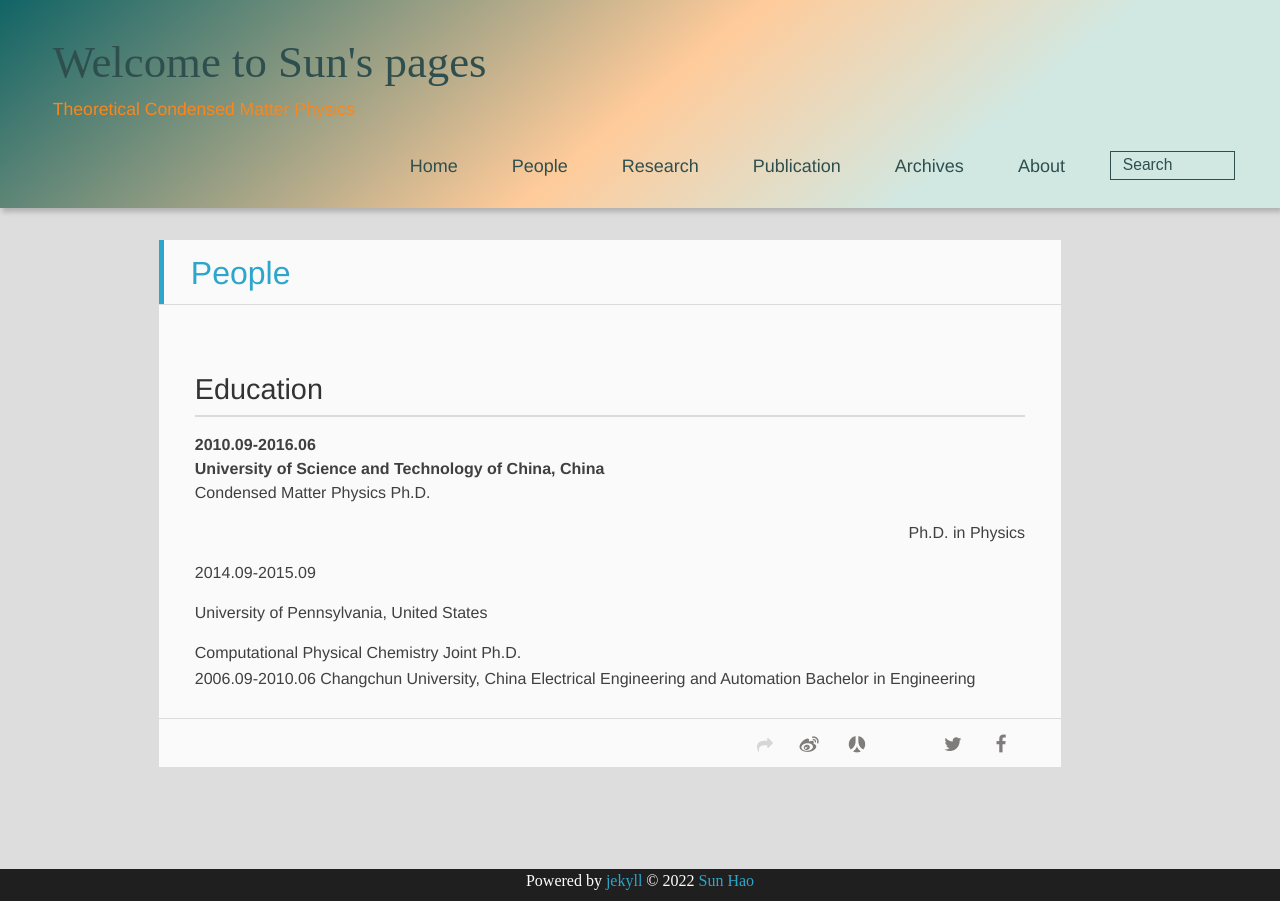
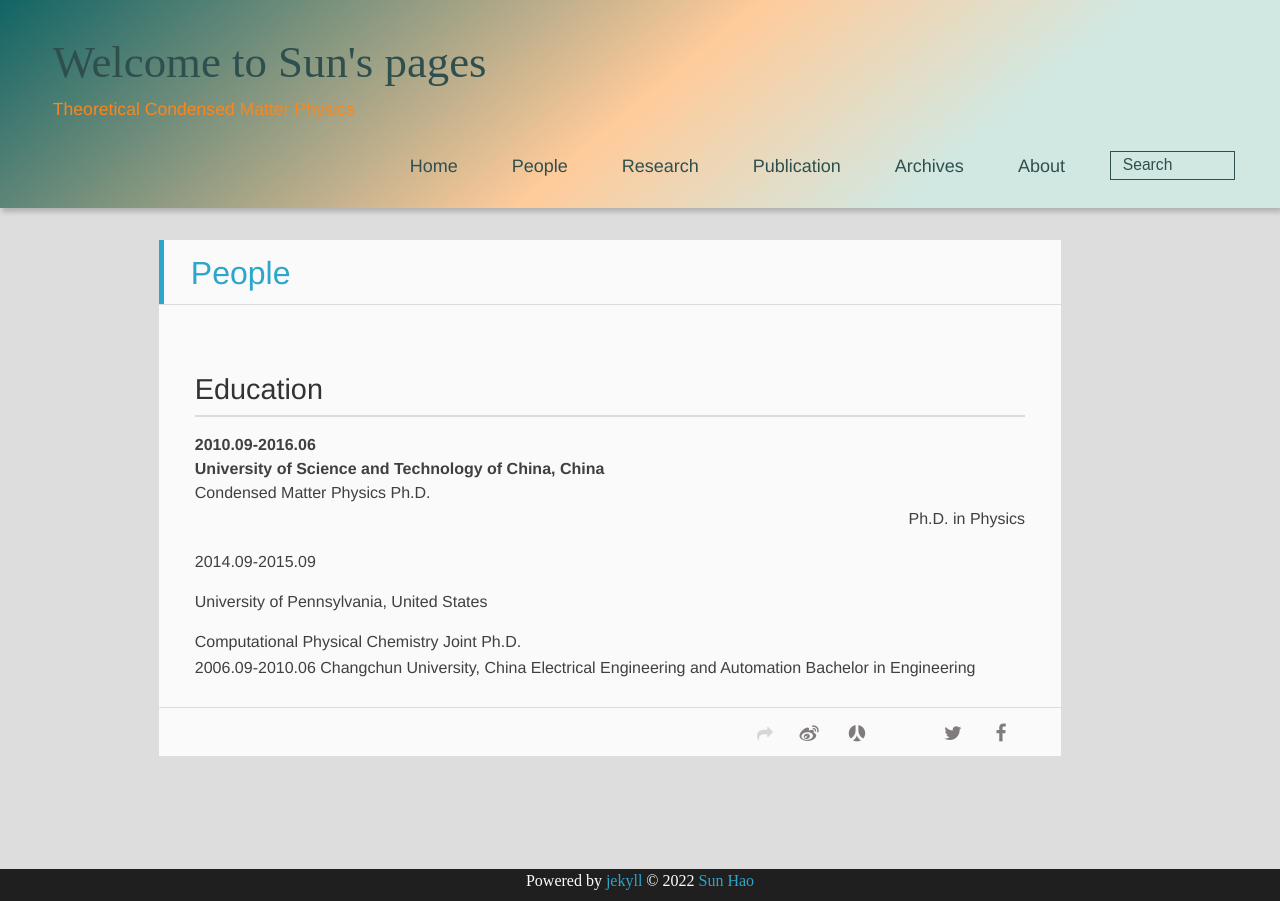
Before and after one commit to sunohao/sunhao_physics, a Jekyll site: the page built from people/index.html, in a window 1280 px wide. Built offline with Jekyll 4.4.1, drawn with Linux system fonts in a browser that asks for light colours; nearby versions of some CDN libraries; some web fonts are replaced.

Commit message:
Update index.html

```diff
--- a/people/index.html
+++ b/people/index.html
@@ -8,7 +8,7 @@ title: People
 
 <p> <b>2010.09-2016.06<br>
     University of Science and Technology of China, China </b> <br>
-    Condensed Matter Physics Ph.D. <p style="text-align: right;">Ph.D. in Physics</p>
+    Condensed Matter Physics Ph.D. <div style="text-align: right;">Ph.D. in Physics</div>
 </p>
 
 <section>
```
